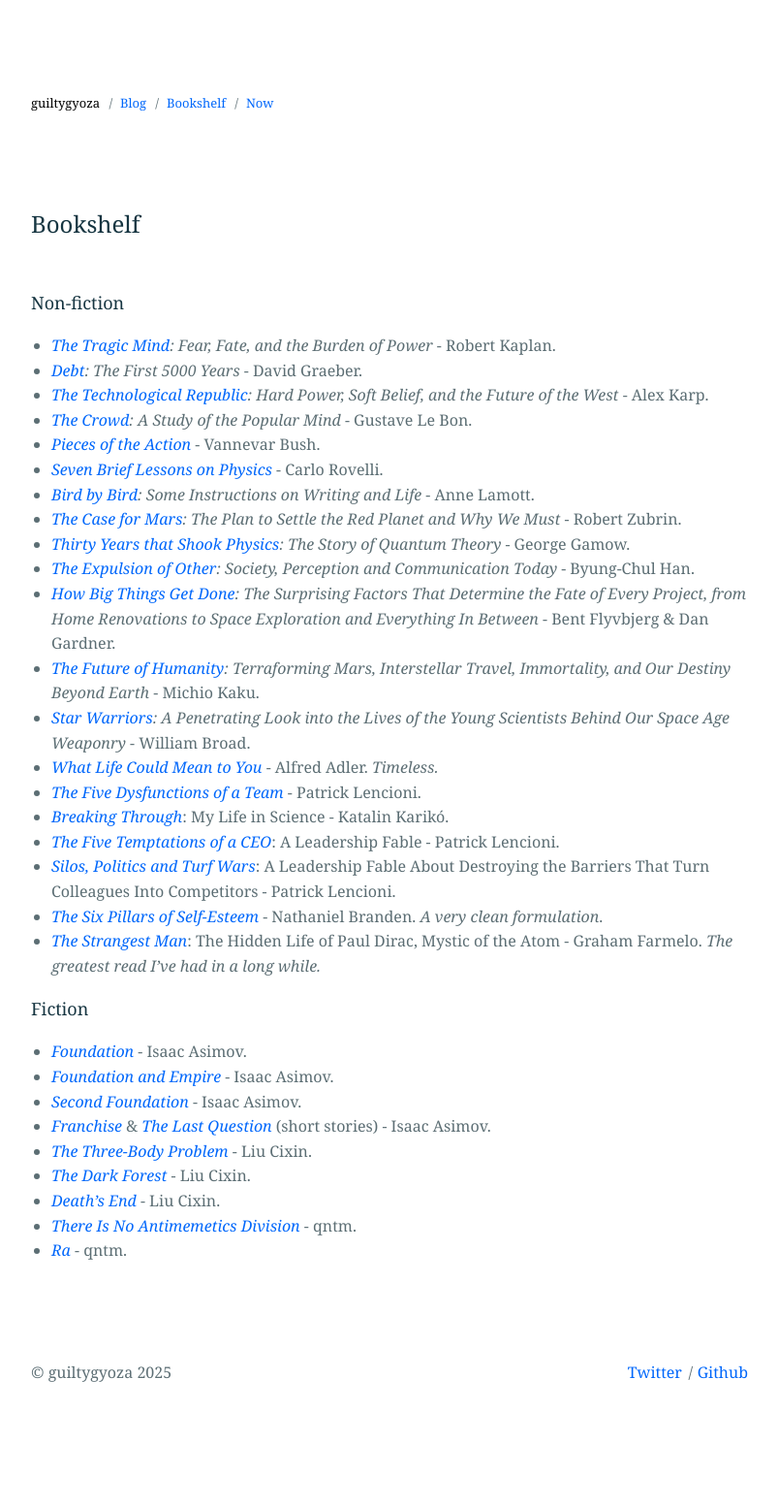
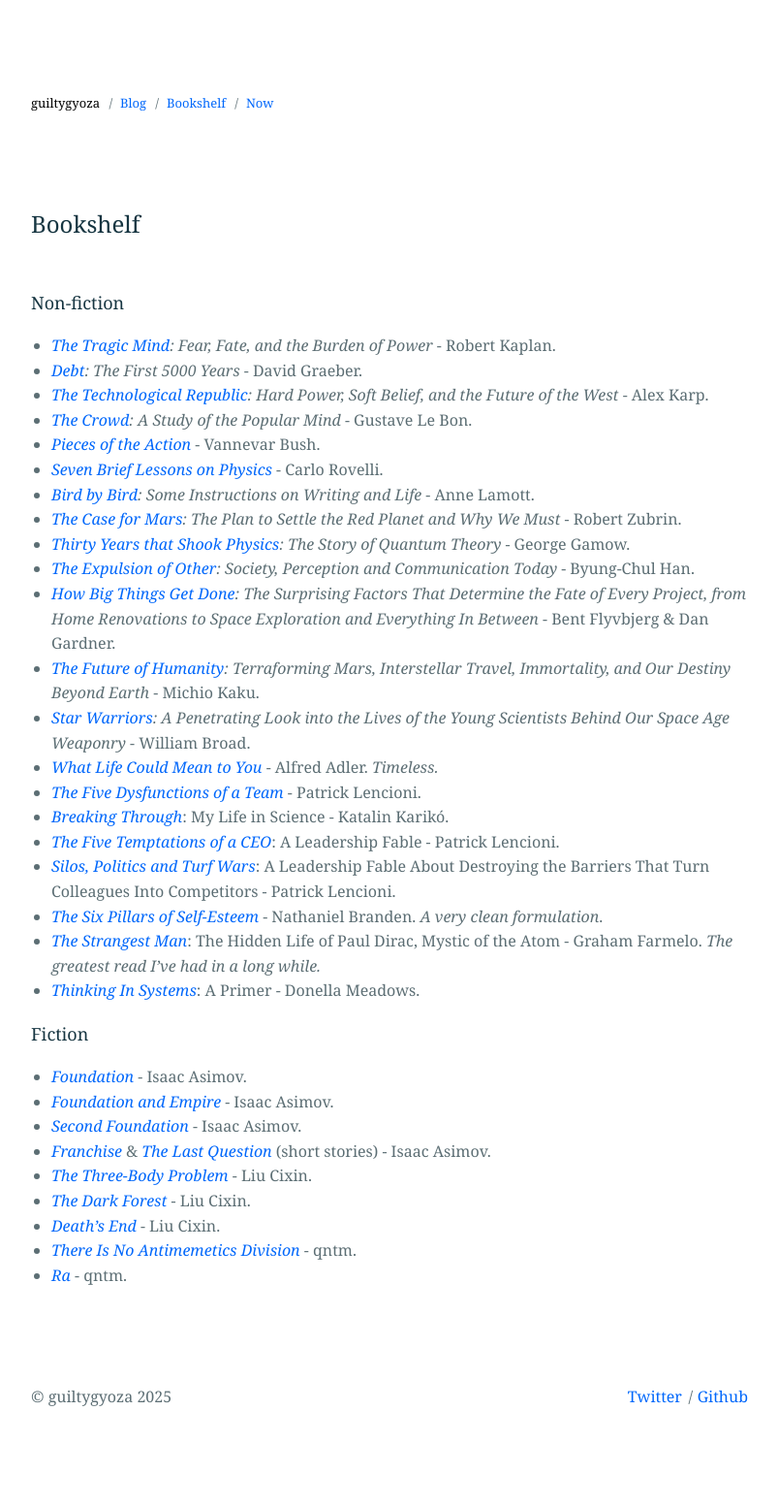
Before and after one commit to guiltygyoza/new-blog, a Jekyll site: the page built from _pages/bookshelf.markdown, in a window 1280 px wide. Shown: the whole page at 97% size, without its empty margins (238-1041 px from the left). Built offline with Jekyll 4.4.1, drawn with Linux system fonts in a browser that asks for light colours; before the commit the page ends 1528 px from its top, so only the background shows below that.

Commit message:
add book

```diff
--- a/_pages/bookshelf.markdown
+++ b/_pages/bookshelf.markdown
@@ -25,6 +25,7 @@
 - [*Silos, Politics and Turf Wars*](https://www.goodreads.com/en/book/show/19129.Silos_Politics_and_Turf_Wars){:target="_blank"}: A Leadership Fable About Destroying the Barriers That Turn Colleagues Into Competitors - Patrick Lencioni.
 - [*The Six Pillars of Self-Esteem*](https://www.goodreads.com/book/show/79352.Six_Pillars_of_Self_Esteem){:target="_blank"} - Nathaniel Branden. *A very clean formulation*.
 - [*The Strangest Man*](https://www.goodreads.com/book/show/6629359-the-strangest-man){:target="_blank"}: The Hidden Life of Paul Dirac, Mystic of the Atom - Graham Farmelo. *The greatest read I've had in a long while.*
+- [*Thinking In Systems*](https://www.goodreads.com/book/show/3828902-thinking-in-systems){:target="_blank"}: A Primer - Donella Meadows.
 
 ### Fiction
 - *[Foundation](https://www.goodreads.com/book/show/29579.Foundation){:target="_blank"}* - Isaac Asimov.
```
